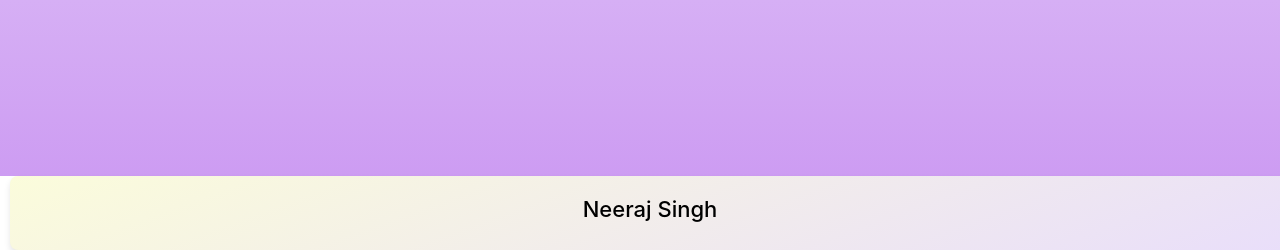
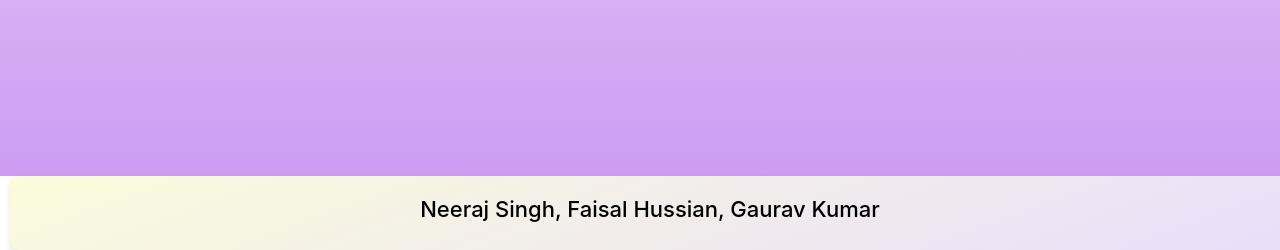
Before and after one commit to neeraj46665/email-spam-detection-using-ML, a Django app: page / in a window 1280 px wide. Shown: the part 1474-1724 px from the top of the page. Run offline with Django 4.2, Linux system fonts and the light colour scheme; parts of the project's set-up code (start-up, migrations or seed data) failed here and were passed over; some libraries are stand-ins or nearby versions.

Commit message:
Update index.html

```diff
--- a/Spam/templates/index.html
+++ b/Spam/templates/index.html
@@ -138,7 +138,7 @@
 
     </div>
     <section class="algo-section" style="text-align: center; width: 100vw;">
-        <h2 style="color: black;">Neeraj Singh</h2>
+        <h2 style="color: black;">Neeraj Singh, Faisal Hussian, Gaurav Kumar</h2>
     </section>
 
 
```
